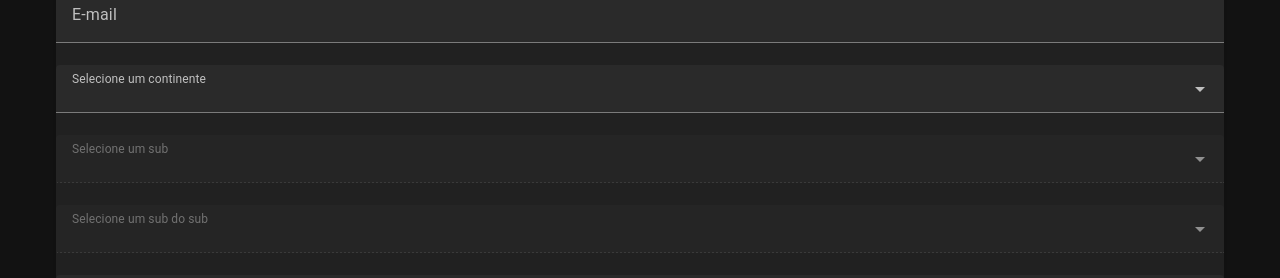
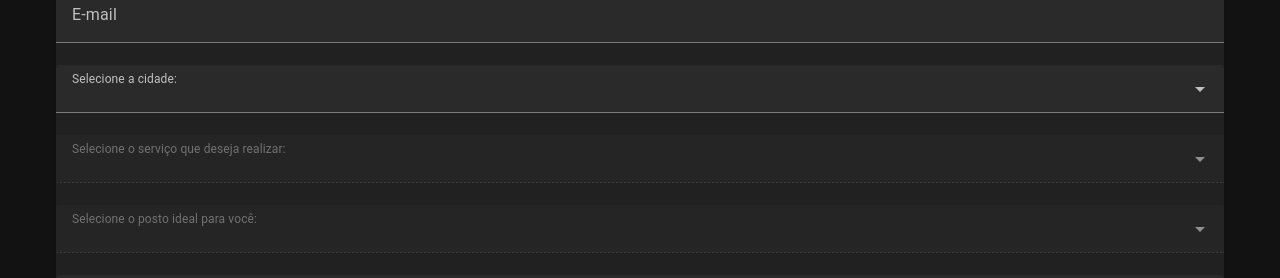
Before and after one commit to MLauraCronemberger/Estudo-Vuetify, a Vue app: page / in a window 1280 px wide. Shown: the part 261-539 px from the top of the page. Built offline with nearby package versions, Linux system fonts and the light colour scheme; a small style sheet from the web is missing.

Commit message:
Ideia para a secretaria

```diff
--- a/src/components/HelloWorld.vue
+++ b/src/components/HelloWorld.vue
@@ -21,7 +21,7 @@
         v-model="selecao1"
         :items="Object.keys(locais)"
         @update:modelValue="selecao2 = ''; selecao3 = ''"
-        label="Selecione um continente"
+        label="Selecione a cidade:"
         required
         outlined
         density="comfortable"
@@ -35,7 +35,7 @@
       v-model="selecao2"
       :items="selecao1 ? Object.keys(locais[selecao1]) : []"
       @update:modelValu="selecao3=''"
-        label="Selecione um sub"
+        label="Selecione o serviço que deseja realizar:"
         required
         outlined
         density="comfortable"
@@ -45,7 +45,7 @@
       v-model="selecao3"
       :disabled="!selecao2"
       :items="selecao2 ? locais[selecao1][selecao2] : []"
-      label="Selecione um sub do sub"
+      label="Selecione o posto ideal para você:"
       required
       outlined
       density="comfortable"
@@ -83,14 +83,13 @@ export default {
       selecao2:'',
       selecao3:'',
       locais:{
-        'Brasil':{
-        'Ceará': ['Fortaleza', 'Canoa Quebrada', 'Jericoacoara', 'Guaramiranga'],
-        'Piauí': ['Teresina', 'Parnaíba', 'Floriano', 'Água Branca', 'Itaueira'],
-        'Maranhão': ['São Luís', 'Bacabal', 'Imperatriz', 'Barreirinhas'],
+        'Cidade 1':{
+        'Serviço 1': ['Posto A', 'Posto D', 'Posto M', 'Posto J'],
+        'Serviço 2': ['Posto A', 'Posto B', 'Posto C'],
       },
-      'Europa':{
-        'Itália': ['Pizza', 'Macarrão', 'Vinho', 'Massas em geral'],
-        'França': ['Croissant', 'Fondue', 'Baguette', 'Macaron'],
+      'Cidade 2':{
+        'Serviço 3': ['Posto X', 'Posto Y', 'Posto Z'],
+        'Serviço 4': ['Posto H', 'Posto G', 'Posto L', 'Posto J'],
       }
       },
       items: ['Banana', 'Maçã', 'Laranja'],
```
